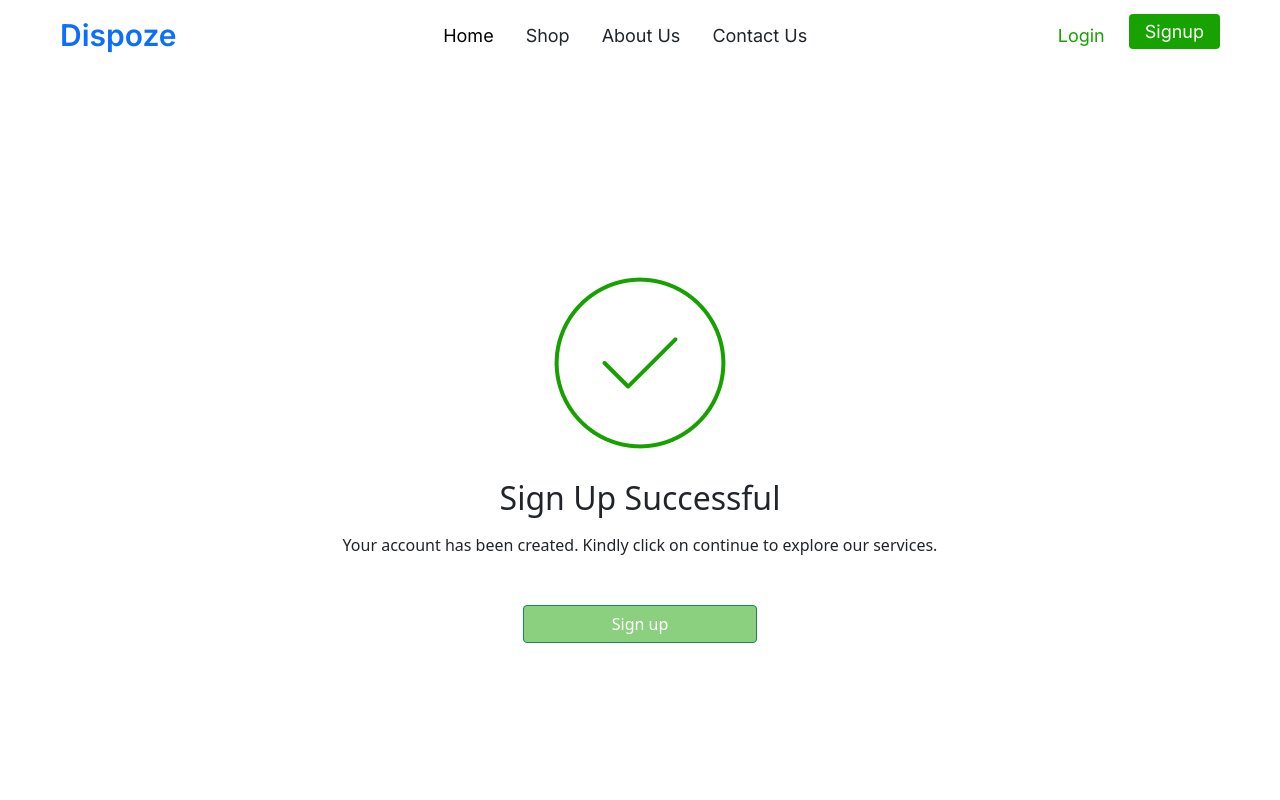
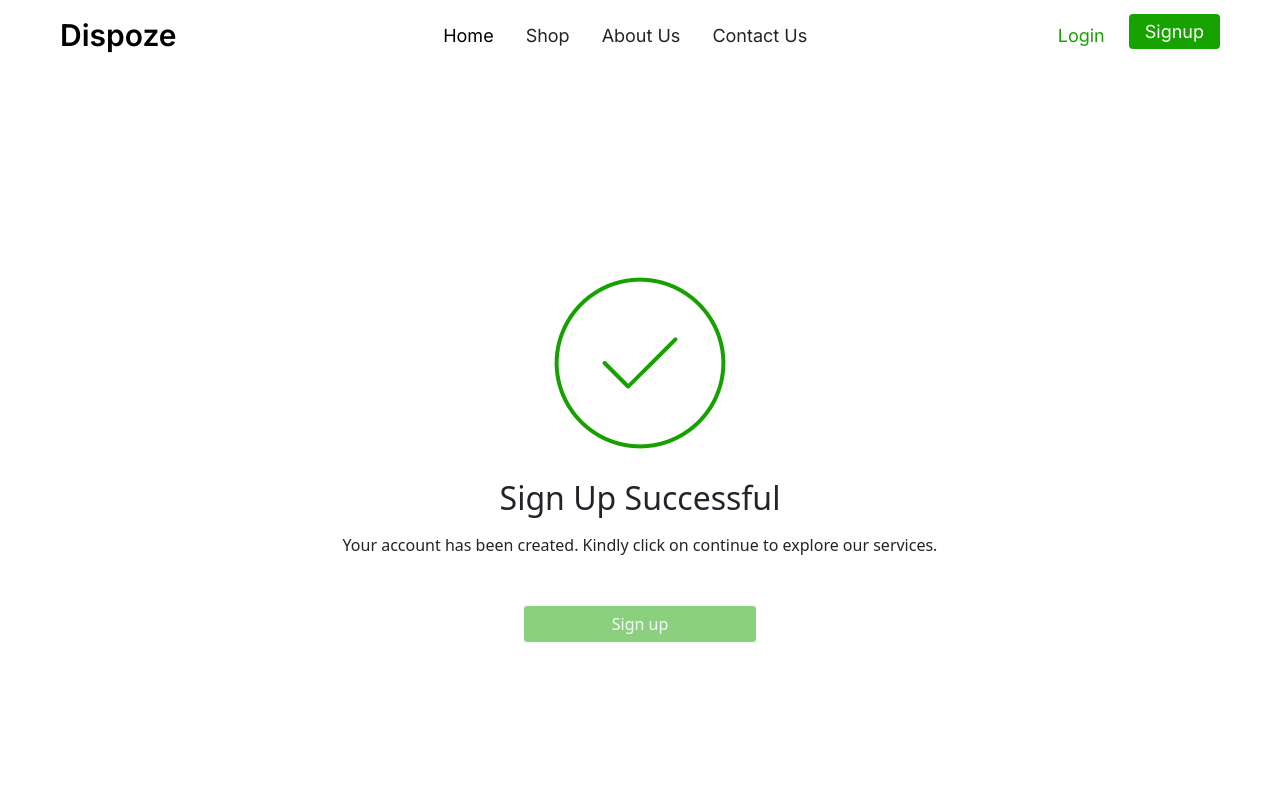
Before and after one commit to ndukasamuel/dispoze, a plain HTML site: page successful.html in a window 1280 px wide. Shown: the top 800 px of the page. Drawn offline with Linux system fonts and the light colour scheme; files that its build step writes are made by us from their sources.

Commit message:
Add files via upload

```diff
--- a/css/style.css
+++ b/css/style.css
@@ -14,6 +14,7 @@ header,
 footer {
     font-family: 'Inter', sans-serif !important;
 }
+
 
 .nav-link.active {
     color: black !important;
--- a/successful.html
+++ b/successful.html
@@ -19,7 +19,7 @@
     <header class="container-fluid">
         <nav class="navbar navbar-expand-lg">
             <div class="container-fluid px-2 px-lg-5">
-                <a class="navbar-brand" style="font-weight: 600; font-size: 30px;" href="#">Dispoze</a>
+                <a class="navbar-brand" style="font-weight: 600; font-size: 30px; color: black;"  href="#">Dispoze</a>
                 <button class="navbar-toggler" type="button" data-bs-toggle="collapse"
                     data-bs-target="#navbarSupportedContent" aria-controls="navbarSupportedContent" aria-expanded="false"
                     aria-label="Toggle navigation">
@@ -78,7 +78,7 @@
         <div class="">
             Your account has been created. Kindly click on continue to explore our services.
         </div>
-        <button class="btn btn-primary mt-5 btn-success w-25 dc" type="button">Sign up</button>
+        <button class="btn btn-primary mt-5 btn-success btn-outline-light w-25 dc" type="button">Sign up</button>
     </section>
 
     <footer class="container-fluid">
```
Also changed, not shown: index.html (+2 -5 lines), js/app.js (+0 -16 lines).
